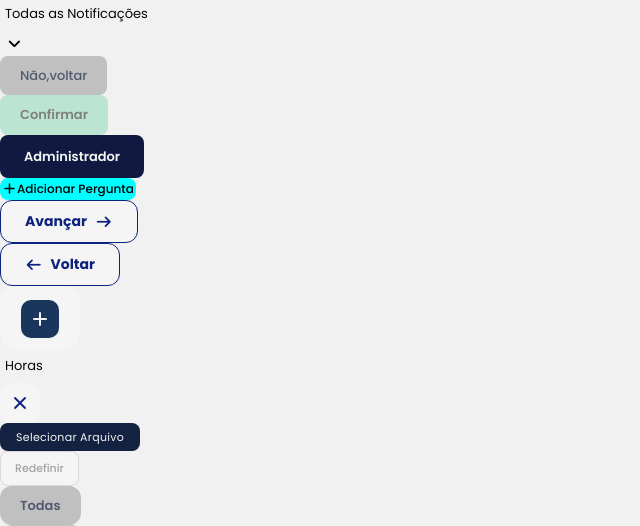
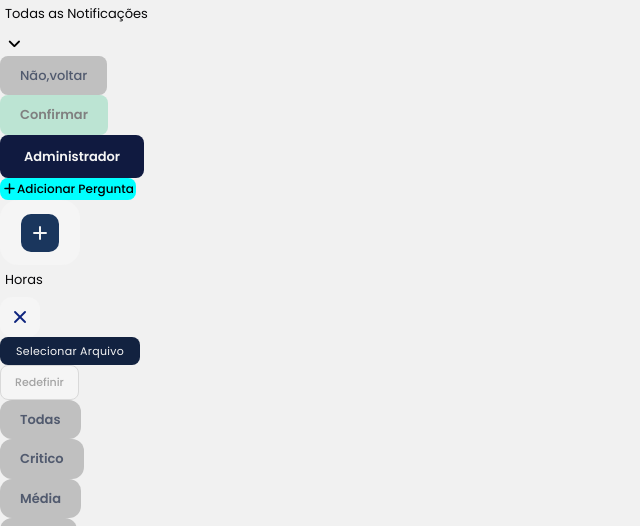
Before and after one commit to FabricaDeSoftwareHubAcademy/CiberReport, a PHP site: page /PAGES/clientes/botoes.html in a window 1280 px wide. Shown: the part 279-805 px from the top of the page, without its empty margins (0-640 px from the left). Run offline with PHP 8.4, Linux system fonts and the light colour scheme; some libraries are stand-ins or nearby versions.

Commit message:
style(clientes):ajuste botão

```diff
--- a/PAGES/clientes/botoes.css
+++ b/PAGES/clientes/botoes.css
@@ -245,27 +245,6 @@
 }
 
 
-.btn-navegacao {
-    display: flex;
-    align-items: center;
-    justify-content: center;
-    gap: 8px;
-    padding: 10px 24px;
-    font-size: 14px;
-    font-weight: 700;
-    background-color:var(--cor-branco-primario);
-    border: 1.5px solid #0d237d;
-    border-radius: var(--raio-lg);
-    color: #0d237d;
-    cursor: pointer;
-    transition: all 0.2s ease;
-}
-.btn-navegacao:hover {
-    background-color: #f0f4ff;
-}
-.btn-navegacao:active {
-    transform: scale(0.98);
-}
 .btn-adicionar-quadrado {
     display: flex;
     align-items: center;
--- a/PAGES/clientes/botoes.html
+++ b/PAGES/clientes/botoes.html
@@ -53,8 +53,6 @@
 
 
             <!-- Tela Gerenciamento de Pentest -->
-            <button class="btn-navegacao">Avançar<i class="fa-solid fa-arrow-right"></i></i></button>
-            <button class="btn-navegacao"><i class="fa-solid fa-arrow-left"></i></i>Voltar</button>
 
 
             <button class="btn-adicionar-quadrado">
```
